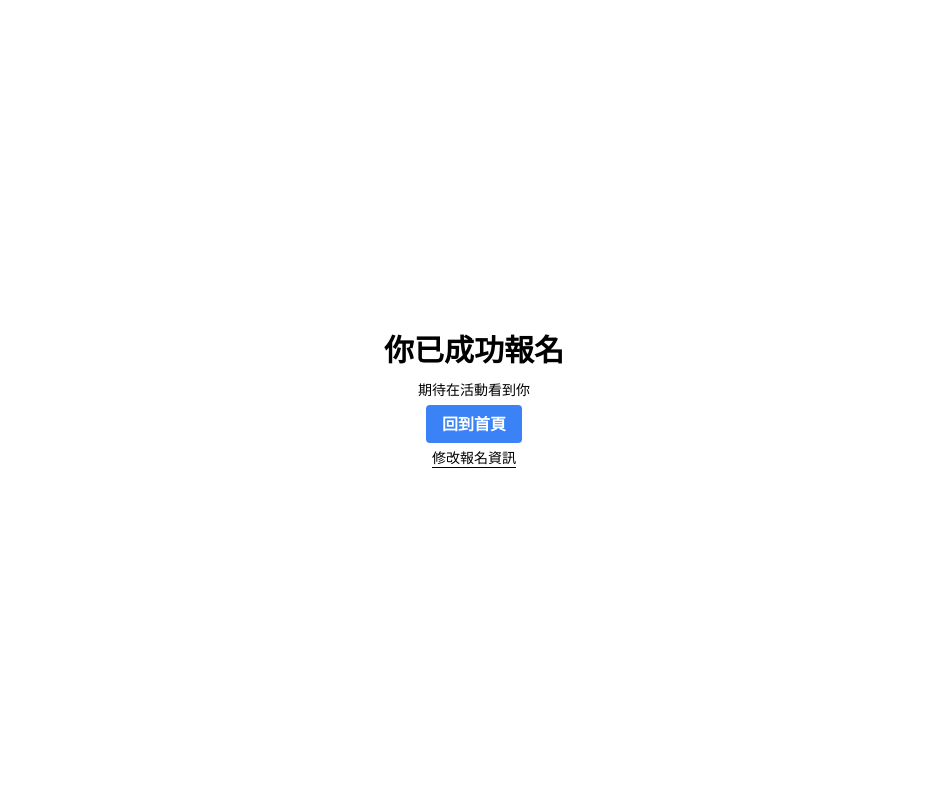
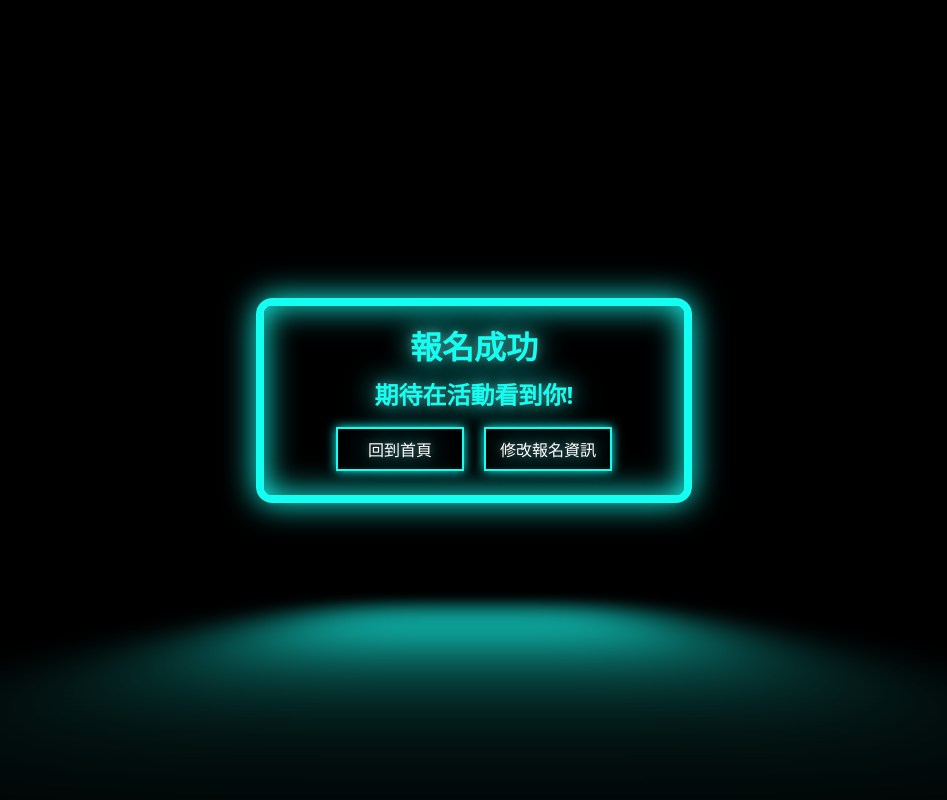
Before and after one commit to SCAICT/112-winter-camp, a Django app: template back-end/flask/templates/success.html in a window 1280 px wide. Shown: the whole page, without its empty margins (166-1113 px from the left). Run offline with Django 4.2, Linux system fonts and the light colour scheme; the template is opened without the code that fills it, so the values that code supplies are empty; some libraries are stand-ins or nearby versions.

Commit message:
save css

```diff
--- a/back-end/flask/templates/success.html
+++ b/back-end/flask/templates/success.html
@@ -1,26 +1,95 @@
-<!--
-    login demo
--->
+<!-- @format -->
+
 <!DOCTYPE html>
 <html lang="en">
+    <head>
+        <meta charset="UTF-8" />
+        <meta name="viewport" content="width=device-width, initial-scale=1.0" />
+        <title>報名成功 | 知資為資知 - 2024中部電資聯合寒訓</title>
+        <style>
+            * {
+                box-sizing: border-box;
+                padding: 0;
+                margin: 0;
+            }
+            body {
+                background-color: #000000;
+                font-family: system-ui, -apple-system, BlinkMacSystemFont,
+                    "Segoe UI", Roboto, Oxygen, Ubuntu, Cantarell, "Open Sans",
+                    "Helvetica Neue", sans-serif;
+                color: #ffffff;
+                display: flex;
+                flex-direction: column;
+                justify-content: center;
+                align-items: center;
+                min-height: 100svh;
+                overflow: hidden;
+            }
+            main {
+                display: inline-block;
+                text-decoration: none;
+                color: #14fff1;
+                border: 8px solid #14fff1;
+                padding: 16px 64px;
+                border-radius: 16px;
+                text-shadow: 0 0 8px rgba(255, 255, 255, 0.3), 0 0 29px #14fff1;
+                box-shadow: inset 0 0 32px #14fff1, 0 0 32px #14fff1;
+                position: relative;
+                text-align: center;
+            }
+            main::before {
+                pointer-events: none;
+                content: "";
+                position: absolute;
+                width: 100%;
+                height: 100%;
+                background-color: #14fff1;
+                left: 0;
+                top: 120%;
+                transform: perspective(64px) rotateX(40deg) scale(1, 0.35);
+                filter: blur(64px);
+                opacity: 0.7;
+            }
+            main::after {
+                content: "";
+                position: absolute;
+                top: 0;
+                left: 0;
+                right: 0;
+                bottom: 0;
+                background-color: #14fff1;
+                box-shadow: 0 0 128px 32px #14fff1;
+                z-index: -1;
+                opacity: 0;
+                transition: opacity 100ms linear;
+            }
+            h2 {
+                margin-block: 0.5rem;
+            }
+            a {
+                color: #fff;
+                display: inline-block;
+                text-decoration: none;
+                padding: 0.5rem;
+                transition: transform 0.2s ease-out;
+                margin: 0.5rem;
+                width: 8em;
+                text-align: center;
+                border: 2px solid #14fff1;
+                box-shadow: 0 0 10px #14fff1;
+            }
+            a:hover {
+                transform: translateY(-0.25rem);
+            }
+            a:active {
+                transform: translateY(-0.4rem);
+            }
+        </style>
+    </head>
 
-<head>
-    <meta charset="UTF-8">
-    <meta name="viewport" content="width=device-width, initial-scale=1.0">
-    <title>登入/報名</title>
-    <script src="https://cdn.tailwindcss.com"></script>
-    <script src="../static/tailwind.config.js"></script>
-</head>
-
-<body>
-    <!-- app -->
-
-    <div class="app max-w-mobile-sm h-min m-auto flex flex-col px-5 py-3 justify-center gap-3">
-        <div class="text-3xl font-bold text-center">你已成功報名</div>
-        <div class="text-center text-sm">期待在活動看到你</div>
-        <a class="text-center" href="/"><span class="bg-blue-500 hover:bg-blue-700 text-white font-bold py-2 px-4 rounded">回到首頁</span></a>
-        <div class="text-center text-sm underline underline-offset-4"><a href="/edit">修改報名資訊</a></div>
-    </div>
-</body>
-
+    <body><main>
+        <h1>報名成功</h1>
+        <h2>期待在活動看到你!</h2>
+        <div><a href="/">回到首頁</a> <a href="/edit">修改報名資訊</a></div>
+    </main> </body>
 </html>
```
